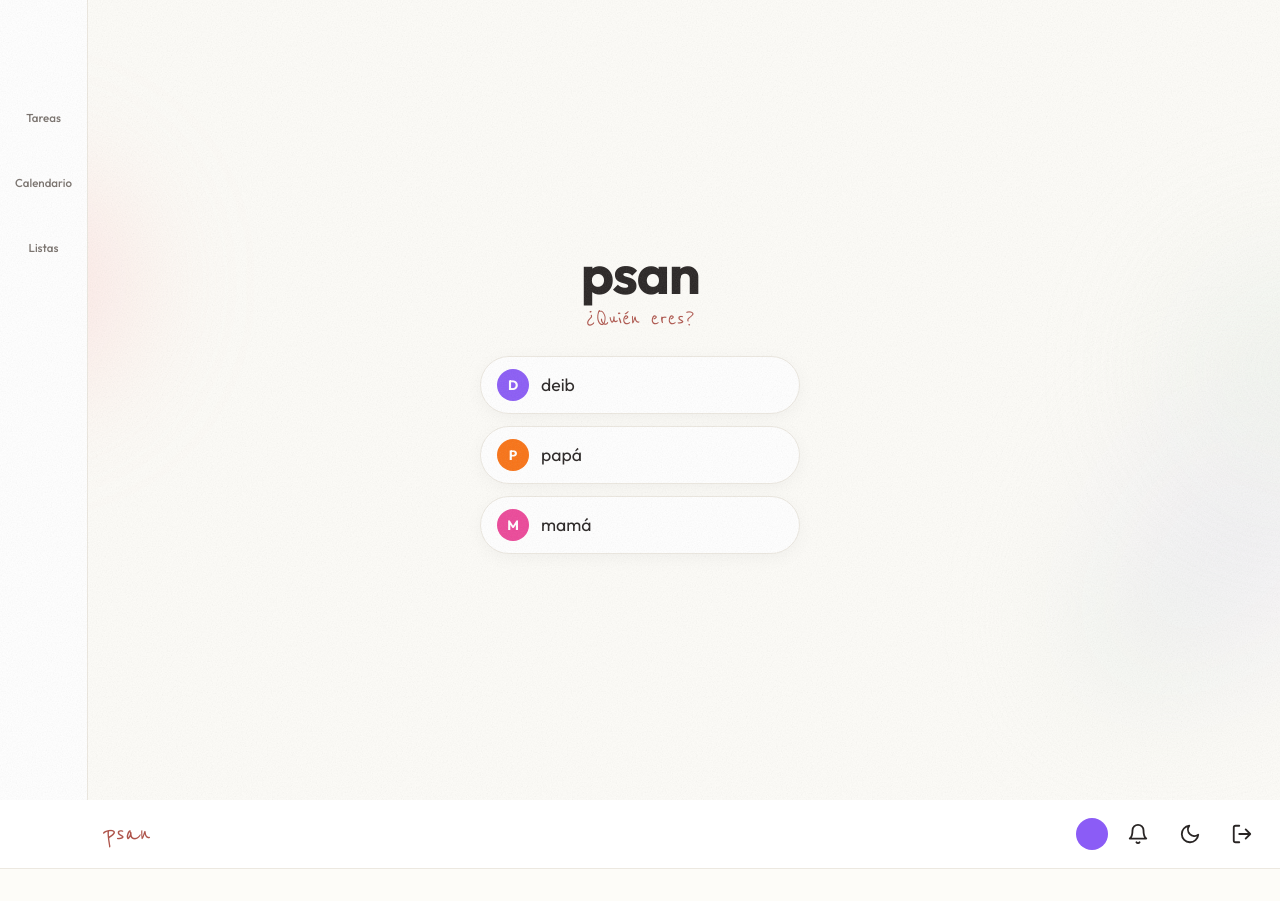
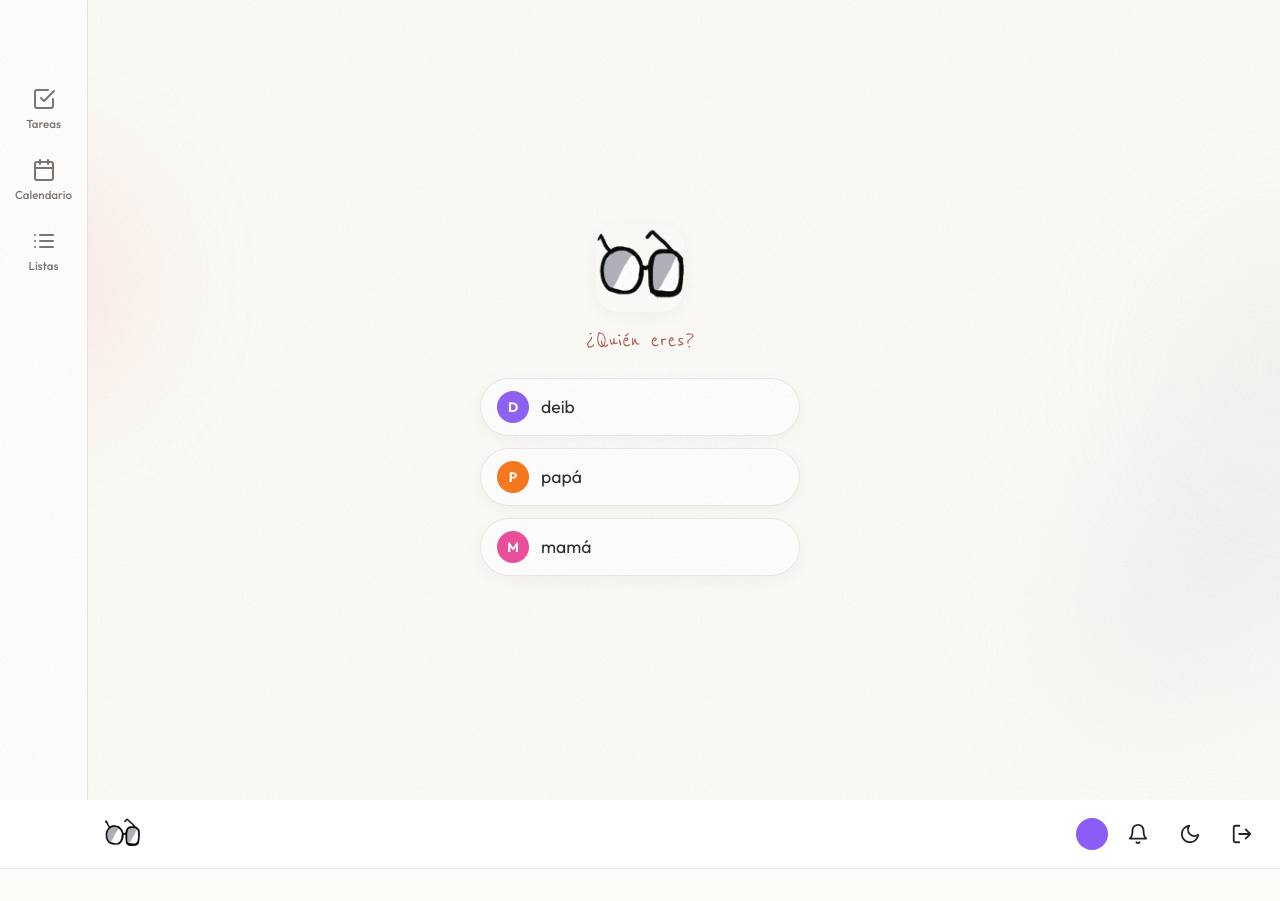
Before and after one commit to deibpst/psan, a website with bundled scripts: page public/index.html in a window 1280 px wide. Built offline with nearby package versions, Linux system fonts and the light colour scheme; files whose address does not match are found by name.

Commit message:
fix: icon as brand mark, restore invisible tab icons
- header + login wordmark replaced with app icon image
- tab svgs collapsed to zero content box (global border-box +
  horizontal padding wider than the 24px icon); content-box fixes it
- sw v5

```diff
--- a/public/index.html
+++ b/public/index.html
@@ -22,7 +22,7 @@
   <!-- Login -->
   <section id="view-login" hidden>
     <div class="login-box">
-      <h1 class="login-title">psan</h1>
+      <img class="login-logo" src="/icons/icon-192.png" alt="psan" width="88" height="88">
       <p class="login-sub">¿Quién eres?</p>
       <div id="login-names" class="login-names"></div>
       <div id="login-pin" hidden>
@@ -38,7 +38,7 @@
   <!-- App -->
   <div id="app" hidden>
     <header class="header">
-      <span class="header-brand">psan</span>
+      <img class="header-brand" src="/icons/icon-192.png" alt="psan" width="36" height="36">
       <div class="header-actions">
         <span id="me-avatar" class="avatar" aria-hidden="true"></span>
         <button id="push-toggle" class="icon-btn" type="button" hidden
--- a/public/styles.css
+++ b/public/styles.css
@@ -97,11 +97,7 @@ body::after {
   background: var(--surface);
   border-bottom: 1px solid var(--border);
 }
-.header-brand {
-  font-family: var(--font-hand);
-  font-weight: 400; font-size: 1.9rem; line-height: 1;
-  color: var(--accent-text);
-}
+.header-brand { display: block; width: 36px; height: 36px; border-radius: 10px; }
 .header-actions { display: flex; align-items: center; gap: var(--space-2); }
 
 .icon-btn {
@@ -174,6 +170,8 @@ body::after {
   font-size: .72rem; font-weight: 500;
 }
 .tabbar a svg {
+  /* content-box: el padding no se come los 24px del ícono (border-box global lo colapsaba) */
+  box-sizing: content-box;
   padding: 3px 14px; border-radius: 999px;
   transition: background .4s var(--ease);
 }
@@ -209,10 +207,10 @@ body::after {
   to   { transform: translateY(10px); }
 }
 .login-box { position: relative; z-index: 1; width: 100%; max-width: 320px; text-align: center; }
-.login-title {
-  font-weight: 700; font-size: 3.5rem; letter-spacing: -0.025em; line-height: 1;
-  color: var(--text);
-  margin: 0 0 var(--space-1);
+.login-logo {
+  width: 88px; height: 88px; border-radius: 24px;
+  margin: 0 auto var(--space-3);
+  box-shadow: var(--shadow);
 }
 .login-sub {
   font-family: var(--font-hand); font-size: 1.6rem; line-height: 1;
--- a/public/sw.js
+++ b/public/sw.js
@@ -1,5 +1,5 @@
 // Cache del app shell: estáticos cache-first, /api siempre red
-const VERSION = "psan-v4";
+const VERSION = "psan-v5";
 const SHELL = [
     "/", "/styles.css", "/app.js", "/api.js",
     "/views/login.js", "/views/tasks.js", "/views/calendar.js", "/views/lists.js",
```
